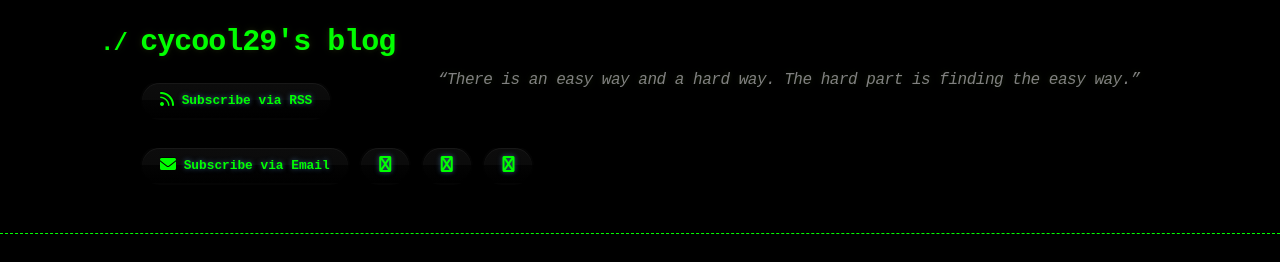
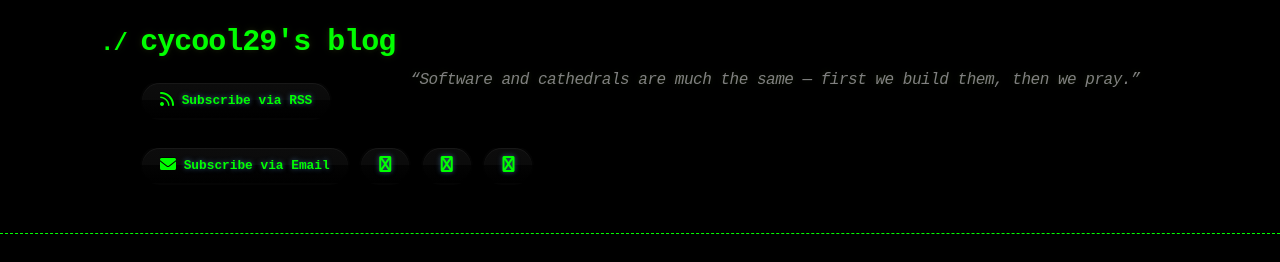
Before and after one commit to cycool29/cycool29.github.io, a Jekyll site: the page built from index.md, in a window 1280 px wide and 900 px high. Shown: the top 262 px of the window. Built offline with Jekyll 4.4.1, drawn with Linux system fonts in a browser that asks for light colours; a style sheet for code colours, icons or effects is not loaded.

Commit message:
Update quotes

```diff
--- a/_config.yml
+++ b/_config.yml
@@ -1,5 +1,5 @@
 title: cycool29's blog
-description: "“There is an easy way and a hard way. The hard part is finding the easy way.” "
+description: "“Software and cathedrals are much the same — first we build them, then we pray.” "
 bio: A high school student. Intermediate in Python, Git, Bash. Learning JavaScript. He/Him. "
 author: cycool29
 url: https://cycool29.github.io
```
